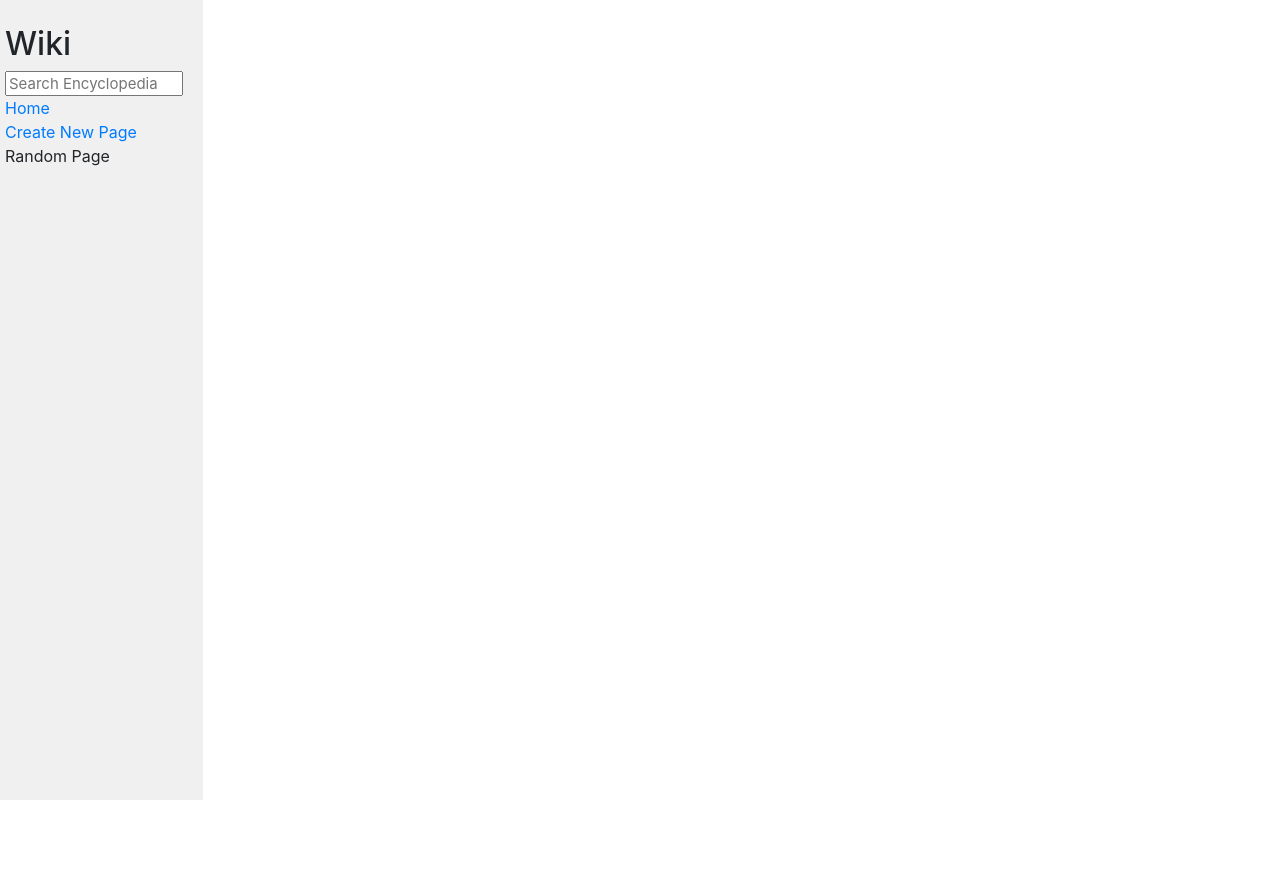
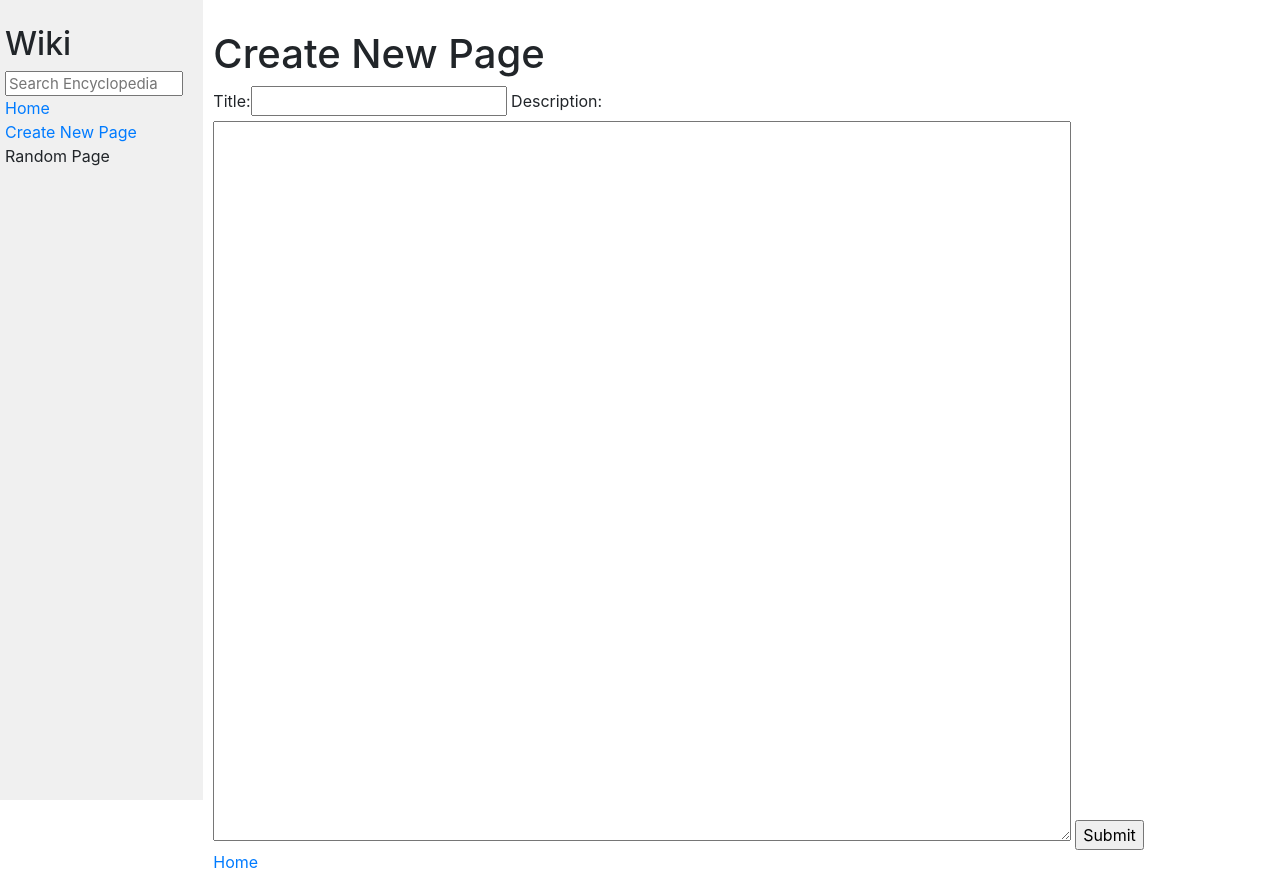
Before and after one commit to ca-Stella/cs50w-wiki, a Django app: page /new in a window 1280 px wide. Before the commit the page ends 800 px from the top, so only its background shows below. Run offline with Django 3.2, Linux system fonts and the light colour scheme; some libraries are stand-ins or nearby versions.

```diff
--- a/encyclopedia/templates/encyclopedia/new.html
+++ b/encyclopedia/templates/encyclopedia/new.html
@@ -5,5 +5,11 @@
 {% endblock %}
 
 {% block body %}
-
+    <h1>Create New Page</h1>
+    <form action="{% url 'new' %}" method="post">
+        {% csrf_token %}
+        {{ form }}
+        <input type="submit">
+    </form>
+    <a href="{% url 'index' %}">Home</a>
 {% endblock %}
--- a/encyclopedia/views.py
+++ b/encyclopedia/views.py
@@ -6,7 +6,11 @@ from django import forms
 from django.urls import reverse
 from django.http import HttpResponseRedirect
 from markdown2 import Markdown
+from django import forms
 
+class NewEntryForm(forms.Form):
+    title = forms.CharField(label="Title")
+    description = forms.CharField(widget=forms.Textarea)
 
 def index(request):
     # render index.html by passing in list of entries
@@ -51,5 +55,11 @@ def search(request):
         return HttpResponseRedirect(reverse("entry", kwargs={"entry":search}))
 
 def new(request):
+    if request.method == "POST":
+        form = NewEntryForm(request.POST)
+        if form.is_valid():
+            entry = form.cleaned_data["title"]
     # render new.html
-    return render(request, "encyclopedia/new.html")
+    return render(request, "encyclopedia/new.html", {
+        "form": NewEntryForm()
+    })
```
